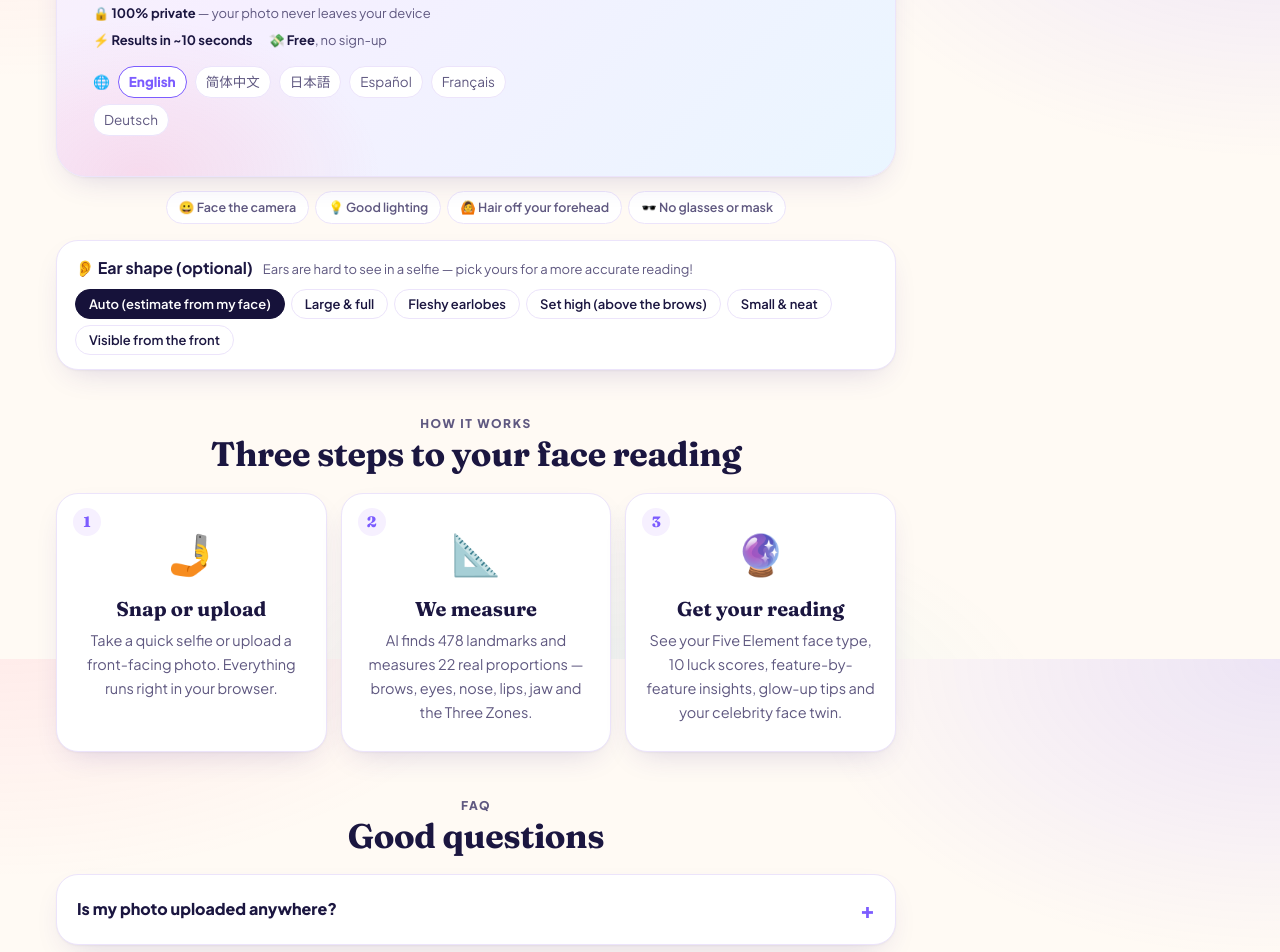
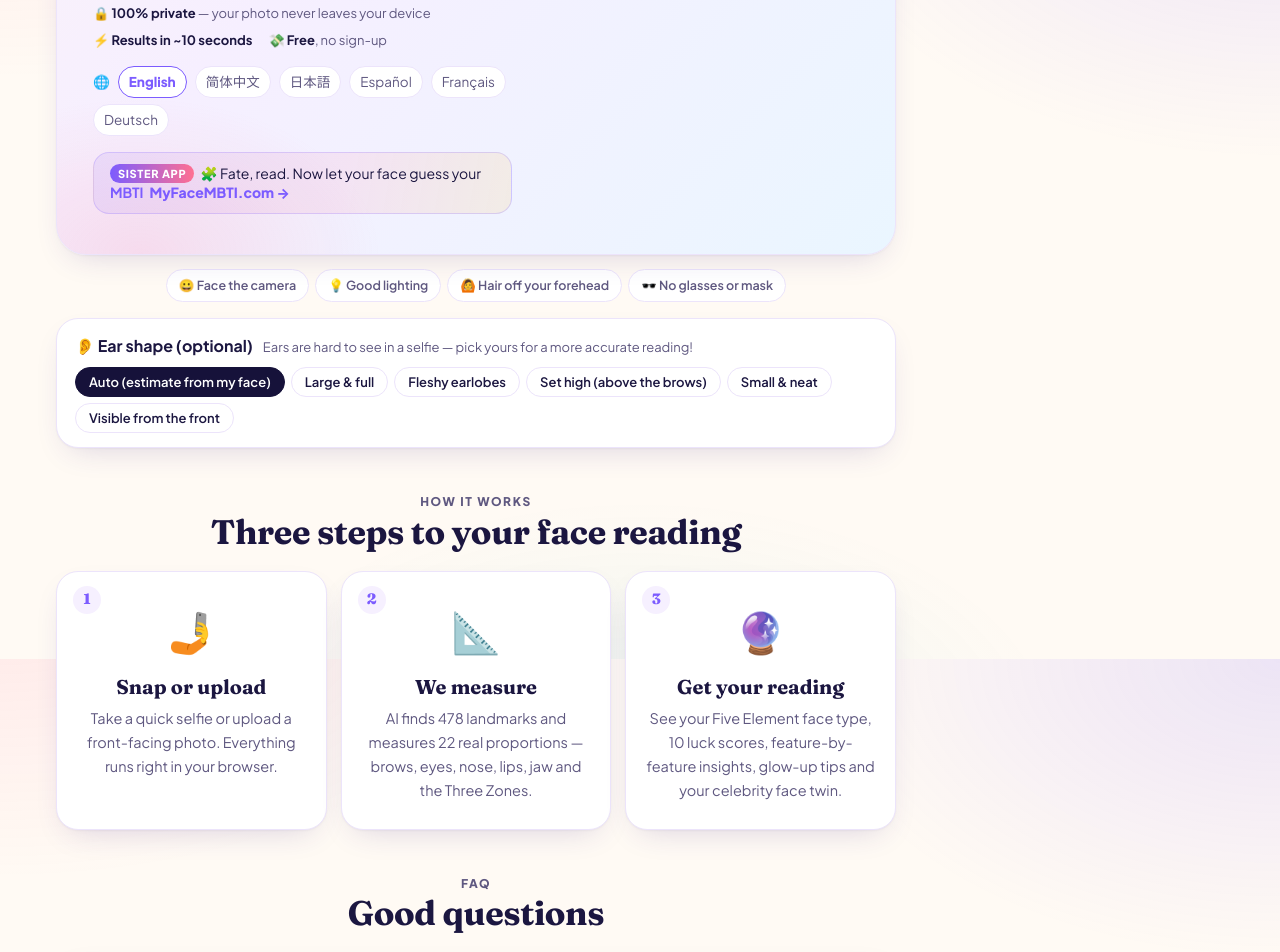
Before and after one commit to 3318phgy-png/gwansang-app, a plain HTML site: page index.html in a window 1280 px wide. Shown: the part 941-1893 px from the top of the page. Drawn offline with Linux system fonts and the light colour scheme; no server answers.

Commit message:
첫 화면 아래에 자매 앱 MyFaceMBTI 홍보 한 줄 추가 (6개 언어)
Co-Authored-By: Claude Opus 5.5 <noreply@anthropic.com>
Claude-Session: https://claude.ai/code/session_01HWJHvMyi5QuBZ6iP7QaNzn

```diff
--- a/css/style.css
+++ b/css/style.css
@@ -492,3 +492,18 @@ a { color: var(--violet); }
 .lang-bar { display: flex; flex-wrap: wrap; align-items: center; justify-content: center; gap: 6px 12px; padding: 9px 44px 9px 16px; position: relative; background: var(--gold); color: var(--night); font-size: 14px; font-weight: 600; text-align: center; }
 .lang-bar-go { color: var(--night); font-weight: 800; text-decoration: underline; white-space: nowrap; }
 .lang-bar-x { position: absolute; right: 8px; top: 50%; transform: translateY(-50%); border: 0; background: transparent; font-size: 22px; line-height: 1; color: var(--night); padding: 4px 8px; }
+
+/* Sister app promo (MyFaceMBTI) — one slim line under the hero */
+.sister-app { display: block; margin: 16px 0 0; padding: 11px 16px; border-radius: 16px;
+  text-decoration: none; color: var(--ink); font-size: 14px; line-height: 1.35;
+  background: linear-gradient(100deg, rgba(124,92,255,.10), rgba(255,111,145,.10) 60%, rgba(255,201,77,.14));
+  border: 1px solid rgba(124,92,255,.22); transition: transform .15s ease, box-shadow .15s ease, border-color .15s ease; }
+.sister-app:hover { transform: translateY(-1px); border-color: var(--violet); box-shadow: var(--shadow); }
+.sister-app:focus-visible { outline: 2px solid var(--violet); outline-offset: 2px; }
+.sister-app .sa-tag { font-size: 11px; font-weight: 800; letter-spacing: .06em; text-transform: uppercase; color: #fff;
+  background: linear-gradient(90deg, var(--violet), var(--coral)); padding: 3px 8px; border-radius: 999px; white-space: nowrap; margin-right: 6px; vertical-align: 1px; }
+.sister-app .sa-go { margin-left: 6px; }
+.sister-app .sa-text b { color: var(--violet); }
+.sister-app .sa-go { font-weight: 800; color: var(--violet); white-space: nowrap; }
+.sister-app:hover .sa-go span { display: inline-block; transform: translateX(3px); transition: transform .15s ease; }
+@media (max-width: 760px) { .hero-text .sister-app { text-align: center; } }
--- a/index.html
+++ b/index.html
@@ -95,6 +95,7 @@
               <li>💸 <b>Free</b>, no sign-up</li>
             </ul>
             <nav class="lang-strip" aria-label="Available in"><span aria-hidden="true">🌐</span> <a href="/" hreflang="en" aria-current="true">English</a> <a href="/zh/" hreflang="zh-Hans" lang="zh-Hans">简体中文</a> <a href="/ja/" hreflang="ja" lang="ja">日本語</a> <a href="/es/" hreflang="es" lang="es">Español</a> <a href="/fr/" hreflang="fr" lang="fr">Français</a> <a href="/de/" hreflang="de" lang="de">Deutsch</a></nav>
+            <a class="sister-app" href="https://myfacembti.com/?utm_source=myfacefate&amp;utm_medium=hero" target="_blank" rel="noopener"><span class="sa-tag">Sister app</span><span class="sa-text">🧩 Fate, read. Now let your face guess your <b>MBTI</b></span><span class="sa-go">MyFaceMBTI.com <span aria-hidden="true">→</span></span></a>
           </div>
           <div class="hero-visual" aria-hidden="true">
             <div class="orb">
```
Also changed, not shown: de/index.html (+1 -0 lines), es/index.html (+1 -0 lines), fr/index.html (+1 -0 lines), ja/index.html (+1 -0 lines), zh/index.html (+1 -0 lines).
